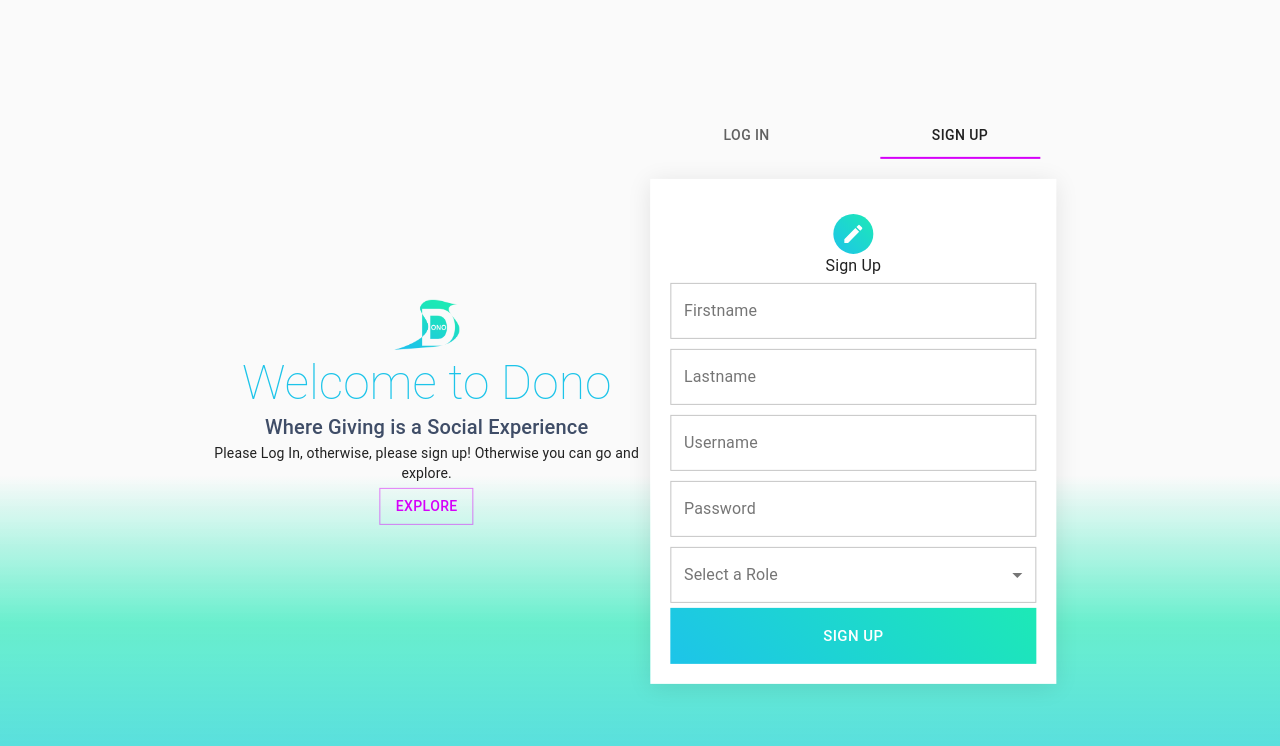
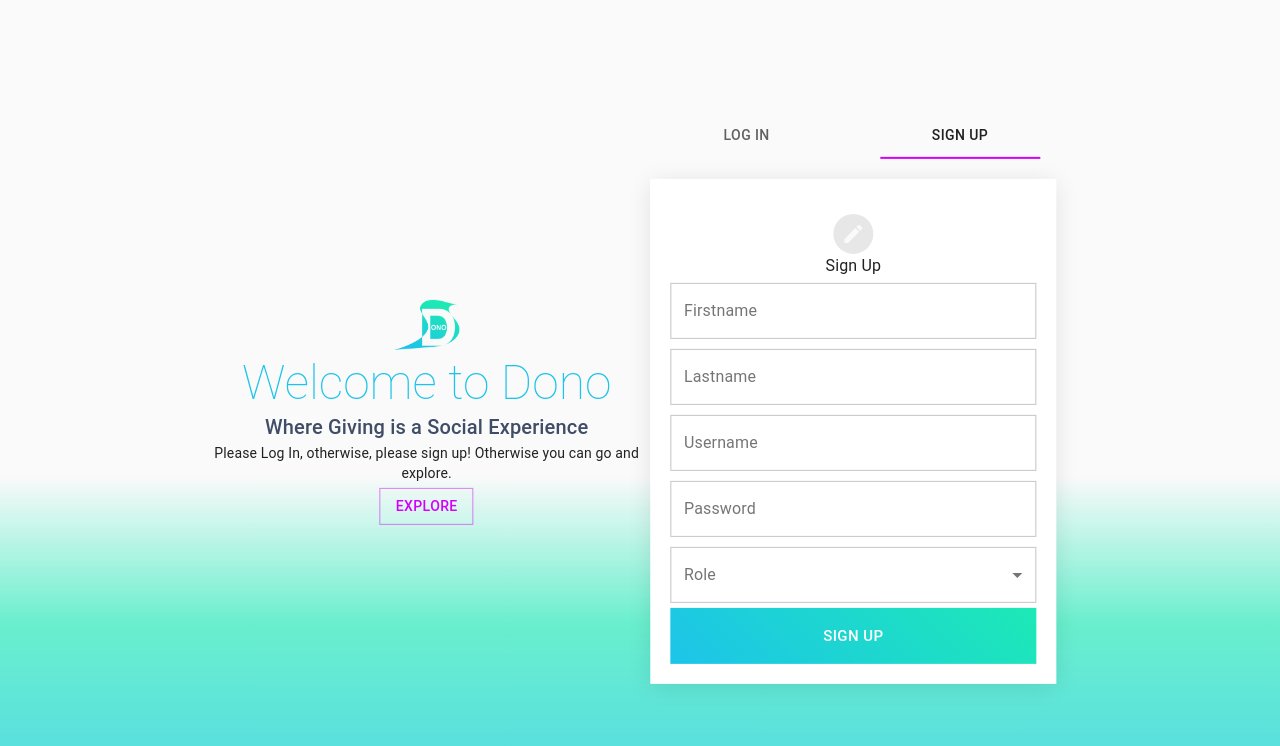
Before and after one commit to abdulhakeemdahir/deno-application, a React (Create React App) app in the folder client/: page / in a window 1280 px wide. Both pictures are taken after a click on the tab "SIGN UP". Shown: the top 746 px of the page. Built offline with nearby package versions, Linux system fonts and the light colour scheme.

Commit message:
role fix

```diff
--- a/client/src/components/Post/index.js
+++ b/client/src/components/Post/index.js
@@ -43,6 +43,13 @@
 						rowsMax={4}
 						className={classes.inputMargin}
 					/>
+					<TextField
+						id='imageUrl'
+						label='Image Url'
+						multiline
+						rowsMax={4}
+						className={classes.inputMargin}
+					/>
 				</Grid>
 				<TextField
 					id='post'
--- a/client/src/components/forms/Signup.js
+++ b/client/src/components/forms/Signup.js
@@ -1,3 +1,4 @@
+import React, { useState } from "react";
 import { Typography, Grid, Avatar, TextField, Button } from "@material-ui/core";
 import { makeStyles } from "@material-ui/core/styles";
 import CreateIcon from "@material-ui/icons/Create";
@@ -5,8 +6,6 @@
 import MenuItem from "@material-ui/core/MenuItem";
 import FormControl from "@material-ui/core/FormControl";
 import Select from "@material-ui/core/Select";
-
-const handleChange = function() {};
 
 const useStyles = makeStyles(theme => ({
 	paper: {
@@ -32,8 +31,25 @@
 	selectEmpty: {
 		marginTop: theme.spacing(2),
 	},
+
+	styleIcon: {
+		background: "#e7e7e7",
+	},
 }));
 export default function Signin() {
+	const [state, setState] = React.useState({
+		age: "",
+		name: "hai",
+	});
+
+	const handleChange = function(event) {
+		const name = event.target.name;
+		setState({
+			...state,
+			[name]: event.target.value,
+		});
+	};
+
 	const classes = useStyles();
 
 	return (
@@ -45,7 +61,7 @@
 			className={classes.paper}
 		>
 			<Grid item align='center'>
-				<Avatar className={classes.styleMain}>
+				<Avatar className={classes.styleIcon}>
 					<CreateIcon />
 				</Avatar>
 				<Typography variation='h6' color='default'>
@@ -95,15 +111,9 @@
 					className={(classes.formControl, classes.mgstyle)}
 					fullWidth
 				>
-					<InputLabel id='role'>Select a Role</InputLabel>
-					<Select labelId='role' id='role' onChange={handleChange}>
-						<MenuItem
-							value={
-								"const [state, dispatch] = useReducer(reducer, initialState, init)"
-							}
-						>
-							User
-						</MenuItem>
+					<InputLabel id='Role'>Role</InputLabel>
+					<Select labelId='role' id='role' onChange={handleChange} label='Role'>
+						<MenuItem value={"user"}>User</MenuItem>
 						<MenuItem value={"organization"}>Organization</MenuItem>
 					</Select>
 				</FormControl>
```
Also changed, not shown: client/src/components/Causes/index.js (added, +36 -0 lines), client/src/components/Causes/style.css (added).
